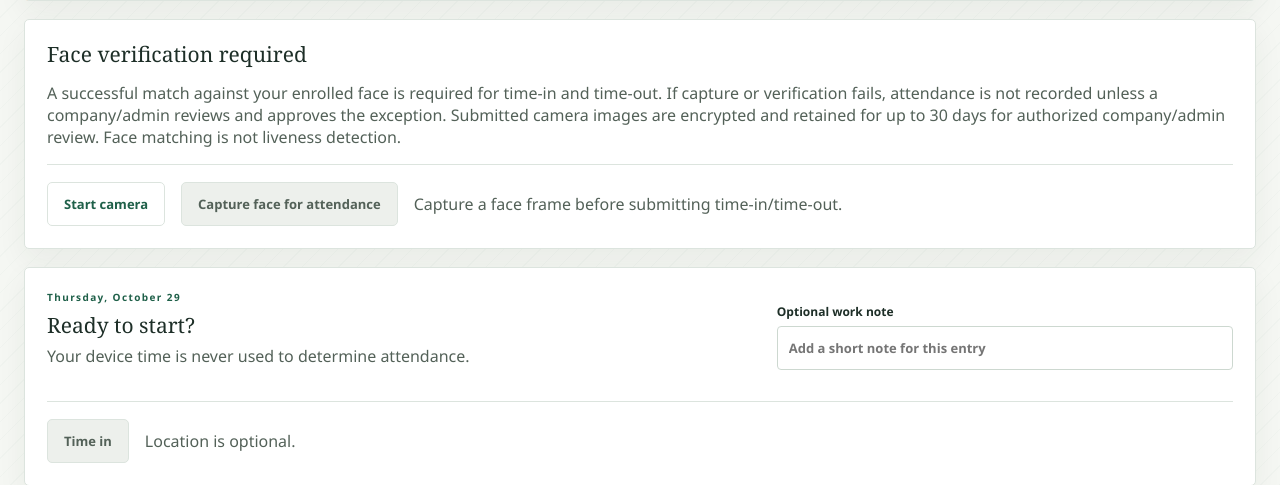
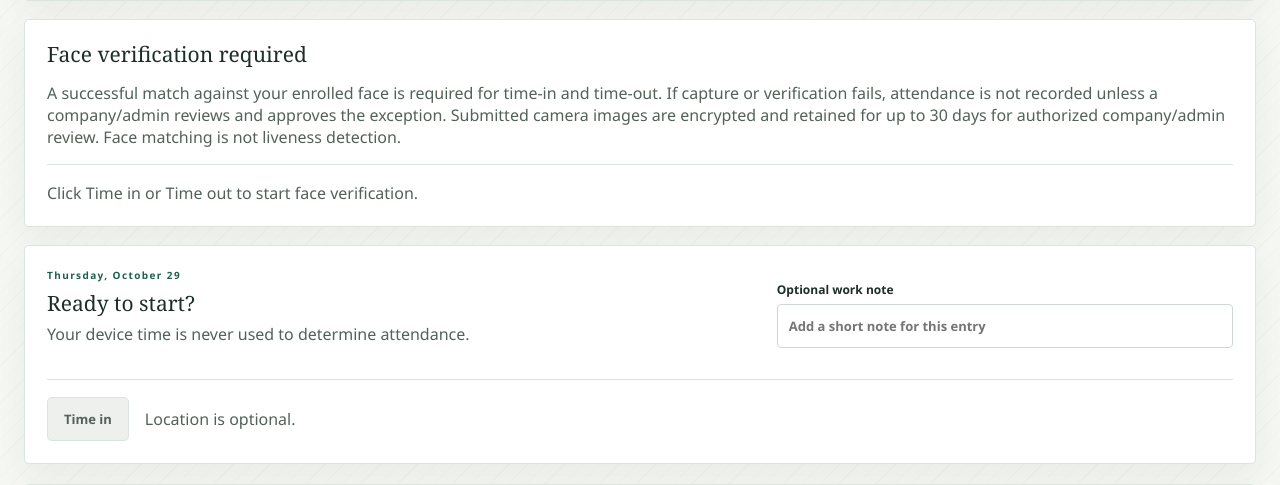
Before and after one commit to Nightstalk0/fieldwork-internship, a Django app: page /intern/attendance/ in a window 1280 px wide. Shown: the part 443-928 px from the top of the page. Run offline with Django 5.2, Linux system fonts and the light colour scheme; the visitor is signed in with stand-in values (Sample User, id 1); data comes from the database, SQL or seed files in the repository; data that the repository does not hold is empty.

Commit message:
Save local changes

```diff
--- a/portal/templates/portal/intern/attendance.html
+++ b/portal/templates/portal/intern/attendance.html
@@ -20,9 +20,7 @@
   <h2>Face verification required</h2>
   <p class="muted">A successful match against your enrolled face is required for time-in and time-out. If capture or verification fails, attendance is not recorded unless a company/admin reviews and approves the exception. Submitted camera images are encrypted and retained for up to 30 days for authorized company/admin review. Face matching is not liveness detection.</p>
   <div class="clock-actions">
-    <button class="button button-secondary" id="start-camera" type="button">Start camera</button>
-    <button class="button button-secondary" id="capture-face" type="button" disabled>Capture face for attendance</button>
-    <span id="camera-status" class="muted" aria-live="polite">Capture a face frame before submitting time-in/time-out.</span>
+    <span id="camera-status" class="muted" aria-live="polite">Click Time in or Time out to start face verification.</span>
   </div>
   <video id="camera-preview" aria-label="Camera preview" autoplay muted playsinline width="480" height="360" style="max-width: 100%; height: auto;" hidden></video>
 </section>
@@ -103,54 +101,74 @@
   const locationStatus = document.getElementById("location-status");
   const cameraStatus = document.getElementById("camera-status");
   const video = document.getElementById("camera-preview");
-  const captureButton = document.getElementById("capture-face");
   let cameraStream = null;
 
-  document.getElementById("start-camera").addEventListener("click", async () => {
-    try {
+  const captureCurrentFrame = async () => {
     cameraStream = await navigator.mediaDevices.getUserMedia({ video: { facingMode: "user" }, audio: false });
     video.srcObject = cameraStream;
     video.hidden = false;
-      captureButton.disabled = false;
-      cameraStatus.textContent = "Camera ready. Capture a face frame before submitting attendance.";
-    } catch {
-      cameraStatus.textContent = "Camera unavailable or permission denied. You may submit an exception for company/admin review; attendance will not be recorded automatically.";
+    await video.play();
+    if (!video.videoWidth || !video.videoHeight) {
+      await new Promise((resolve, reject) => {
+        const timeout = window.setTimeout(() => reject(new Error("Camera preview did not become ready.")), 5000);
+        video.addEventListener("loadeddata", () => {
+          window.clearTimeout(timeout);
+          resolve();
+        }, { once: true });
+      });
     }
-  });
-
-  captureButton.addEventListener("click", () => {
     if (!video.videoWidth || !video.videoHeight) {
-      cameraStatus.textContent = "The camera is not ready yet.";
-      return;
+      throw new Error("Camera preview did not become ready.");
     }
     const scale = Math.min(1, 1280 / video.videoWidth);
     const canvas = document.createElement("canvas");
     canvas.width = Math.round(video.videoWidth * scale);
     canvas.height = Math.round(video.videoHeight * scale);
-    canvas.getContext("2d").drawImage(video, 0, 0, canvas.width, canvas.height);
-    const faceImage = document.querySelector(".clock-form [name='face_image']");
-    if (!faceImage) {
-      cameraStatus.textContent = "No attendance entry is currently available.";
-      return;
+    const context = canvas.getContext("2d");
+    if (!context) {
+      throw new Error("Could not prepare the camera frame.");
     }
-    faceImage.value = canvas.toDataURL("image/jpeg", 0.82);
-    cameraStatus.textContent = "Frame captured. It will be encrypted and available to authorized company/admin reviewers for up to 30 days.";
-  });
+    context.drawImage(video, 0, 0, canvas.width, canvas.height);
+    return canvas.toDataURL("image/jpeg", 0.82);
+  };
 
+  let attendanceSubmitting = false;
   document.querySelectorAll(".clock-form").forEach((form) => form.addEventListener("submit", (event) => {
     event.preventDefault();
+    if (attendanceSubmitting) return;
+    attendanceSubmitting = true;
+    const submitButton = event.submitter;
+    if (submitButton) submitButton.disabled = true;
     form.elements.notes.value = noteInput.value;
-    const faceImage = form.querySelector("[name='face_image']");
-    if (!faceImage.value && !window.confirm("No camera image is attached. Submit this as an attendance exception for company/admin review? This will not record attendance automatically.")) {
-      return;
-    }
-    const submitAttendance = () => {
+
+    const submitAttendance = (faceImage) => {
+      form.querySelector("[name='face_image']").value = faceImage;
+      cameraStream?.getTracks().forEach((track) => track.stop());
+      cameraStream = null;
       localStorage.removeItem(noteKey);
       form.submit();
     };
+
+    const captureAndSubmit = async () => {
+      let faceImage = "";
+      try {
+        cameraStatus.textContent = "Starting camera and verifying your face…";
+        faceImage = await captureCurrentFrame();
+        cameraStatus.textContent = "Face frame captured. Submitting it for verification…";
+      } catch {
+        cameraStatus.textContent = "Camera unavailable or permission denied.";
+        if (!window.confirm("Could not capture a face. Submit this as a pending request for company/admin approval? Attendance will not be recorded automatically.")) {
+          attendanceSubmitting = false;
+          if (submitButton) submitButton.disabled = false;
+          cameraStatus.textContent = "No attendance request was submitted.";
+          return;
+        }
+      }
+
+      const submitWithLocation = () => submitAttendance(faceImage);
       if (!navigator.geolocation) {
         locationStatus.textContent = "Location unavailable; continuing.";
-      submitAttendance();
+        submitWithLocation();
         return;
       }
       locationStatus.textContent = "Requesting optional location…";
@@ -158,11 +176,13 @@
         form.elements[`${form.dataset.action}_latitude`].value = position.coords.latitude.toFixed(6);
         form.elements[`${form.dataset.action}_longitude`].value = position.coords.longitude.toFixed(6);
         locationStatus.textContent = "Location attached.";
-      submitAttendance();
+        submitWithLocation();
       }, () => {
         locationStatus.textContent = "Location not shared; continuing.";
-      submitAttendance();
+        submitWithLocation();
       }, { enableHighAccuracy: true, timeout: 3000, maximumAge: 60000 });
+    };
+    captureAndSubmit();
   }));
 
   window.addEventListener("pagehide", () => cameraStream?.getTracks().forEach((track) => track.stop()));
--- a/portal/tests.py
+++ b/portal/tests.py
@@ -509,6 +509,9 @@ class PortalWorkflowTests(TestCase):
         self.assertContains(response, "Face verification required")
         self.assertContains(response, "successful match")
         self.assertContains(response, "retained for up to 30 days")
+        self.assertContains(response, "Click Time in or Time out to start face verification.")
+        self.assertNotContains(response, "Start camera")
+        self.assertNotContains(response, "Capture face for attendance")
         self.assertContains(response, 'name="face_image"')
 
     def test_successful_face_match_waits_for_approval_before_each_clock_event(self):
```
Also changed, not shown: README.md. Lines whose indentation alone changed are shown as unchanged.
